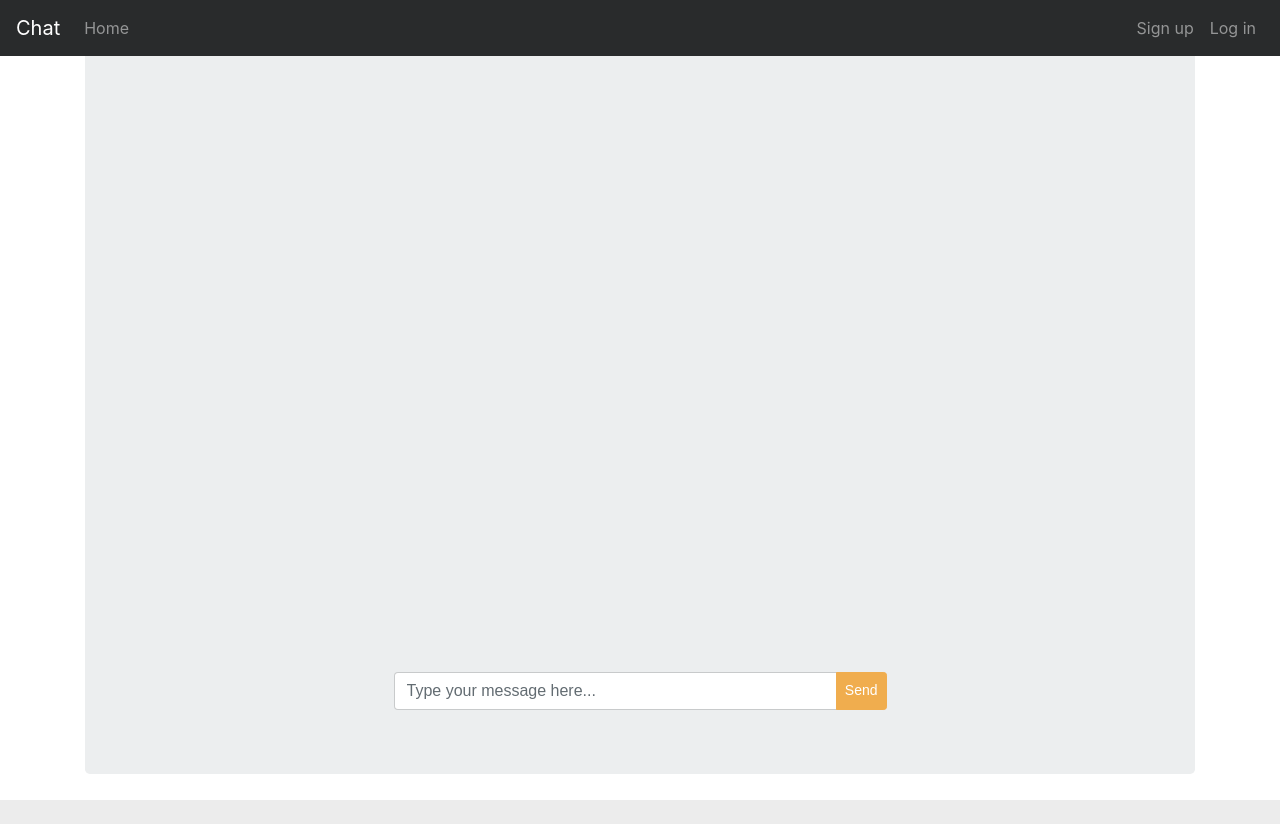
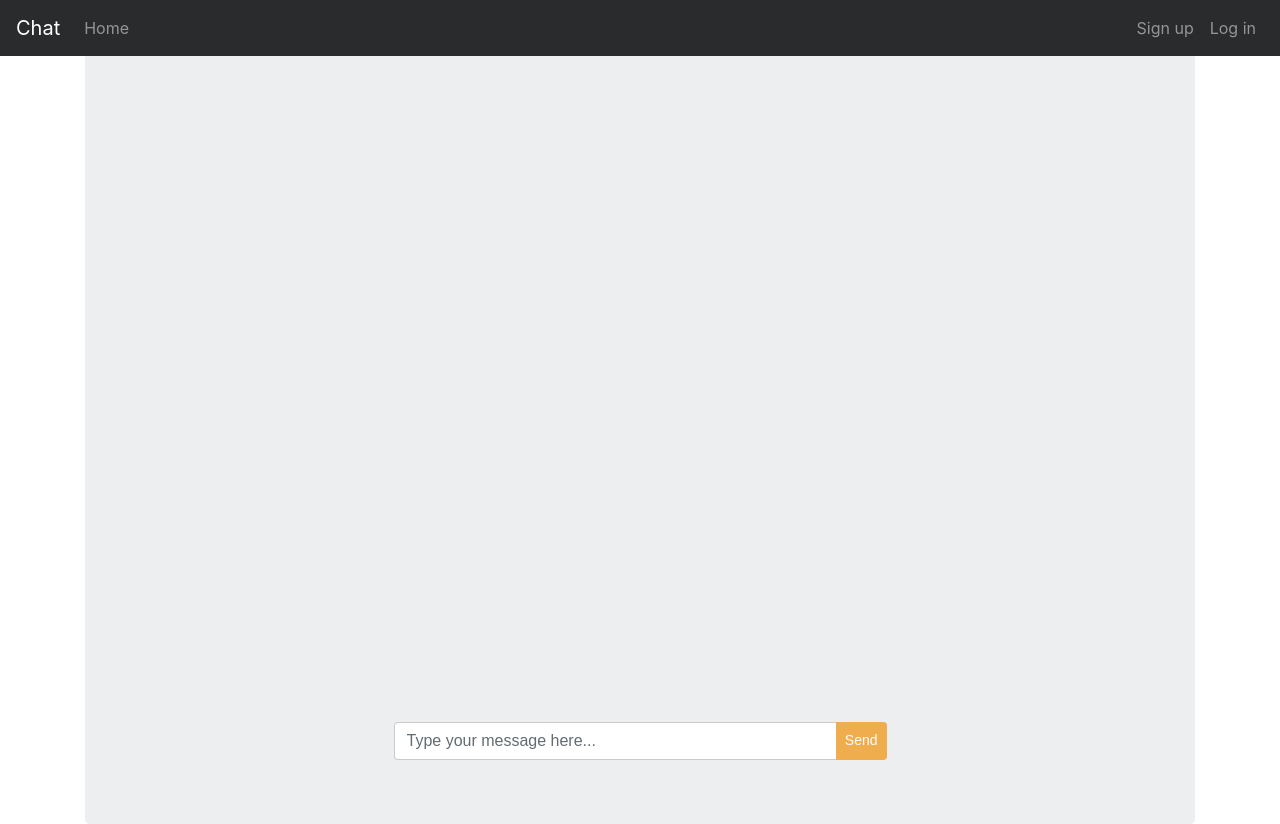
Before and after one commit to mikekeda/chat, a Django app: template templates/thread.html in a window 1280 px wide. Before the commit the page ends 800 px from the top, so only its background shows below. Run offline with Django 3.2, Linux system fonts and the light colour scheme; the template is opened without the code that fills it, so the values that code supplies are empty; some libraries are stand-ins or nearby versions.

Commit message:
Improved margin-top.

```diff
--- a/static/css/main.css
+++ b/static/css/main.css
@@ -22,6 +22,10 @@
 .chat li .chat-body p {
     margin: 0;
     color: #777777;
+}
+
+.jumbotron {
+    margin-top: 50px;
 }
 
 .thread-jumbotron {
```
